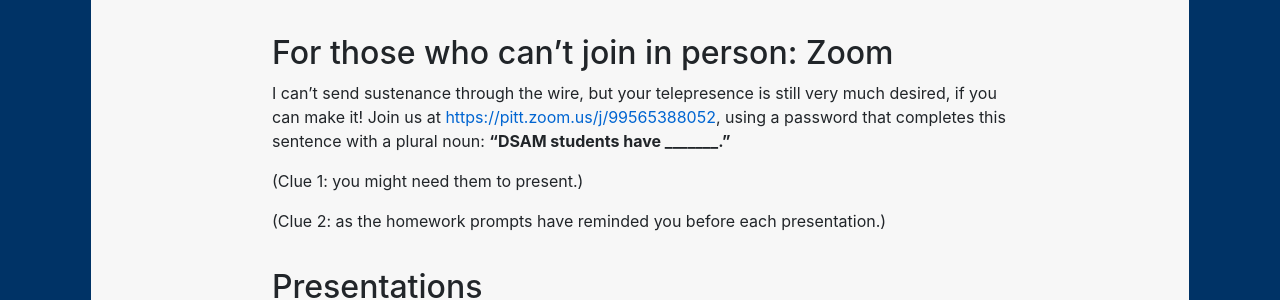
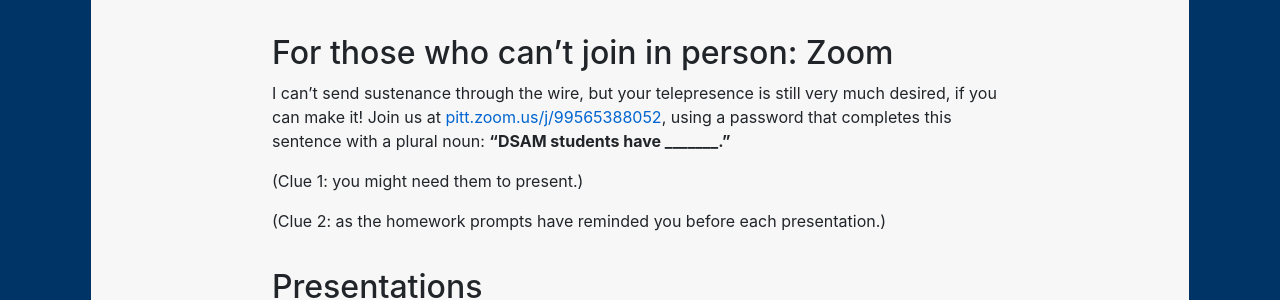
Before and after one commit to benmiller314/dsam2025fall, a Jekyll site: the page built from plans/week-16.md, in a window 1280 px wide and 900 px high, scrolled down 536 px. Shown: the part 153-453 px from the top of the window. Built offline with Jekyll 4.4.1, drawn with Linux system fonts in a browser that asks for light colours; our own code applies the rules of GitHub Pages for plain Markdown files; some of the changed lines change nothing that is shown.

Commit message:
fix backward link

```diff
--- a/plans/week-16.md
+++ b/plans/week-16.md
@@ -20,7 +20,7 @@
 ## For those who can't join in person: Zoom
 
 I can't send sustenance through the wire, but your telepresence is still very much desired, if you can make it! Join us at
-[https://pitt.zoom.us/j/99565388052](pitt.zoom.us/j/99565388052), using a password that completes this sentence with a plural noun: **"DSAM students have \_\_\_\_\_\_\_."**
+[pitt.zoom.us/j/99565388052](https://pitt.zoom.us/j/99565388052), using a password that completes this sentence with a plural noun: **"DSAM students have \_\_\_\_\_\_\_."**
 
 (Clue 1: you might need them to present.)
 
```
